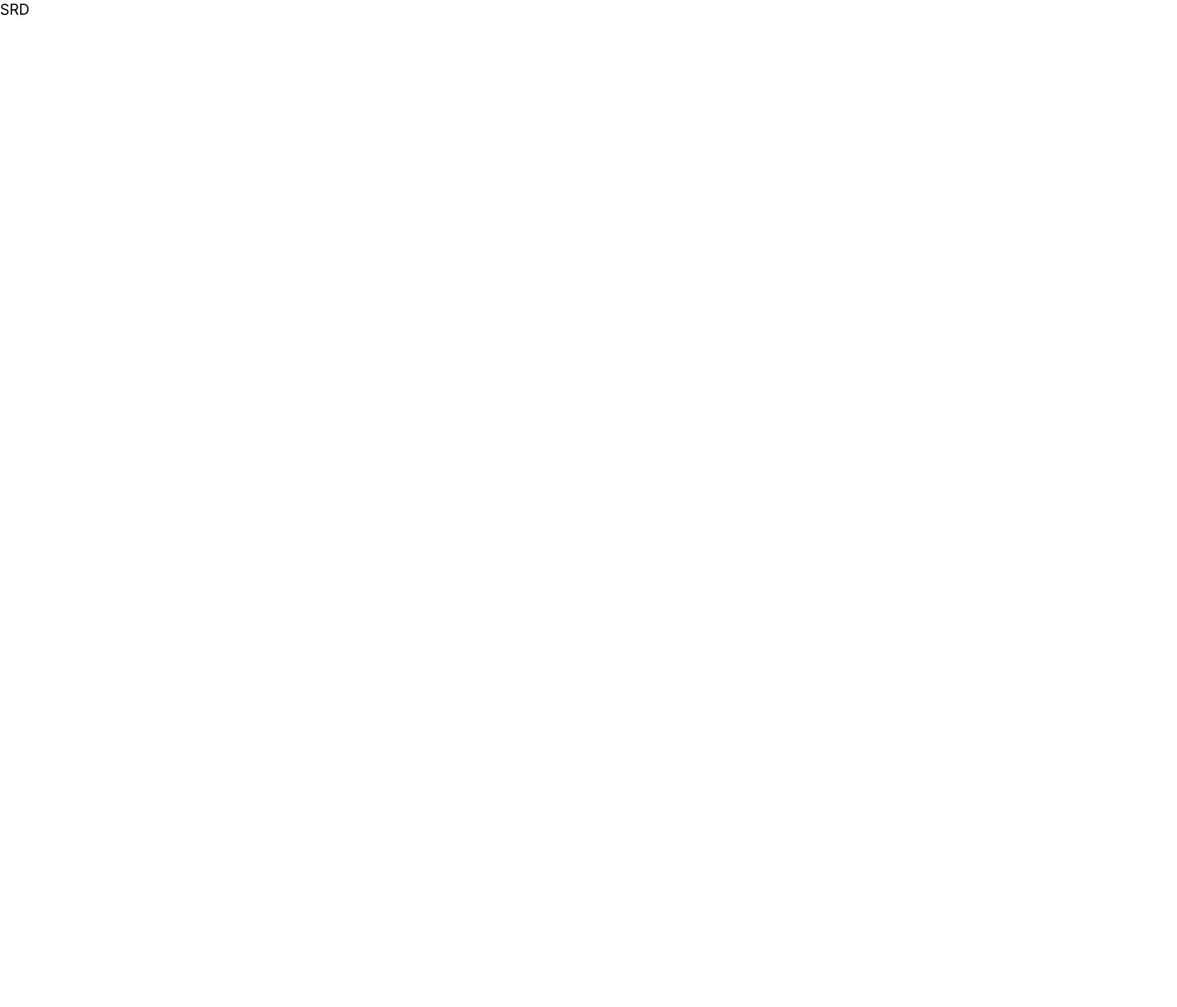
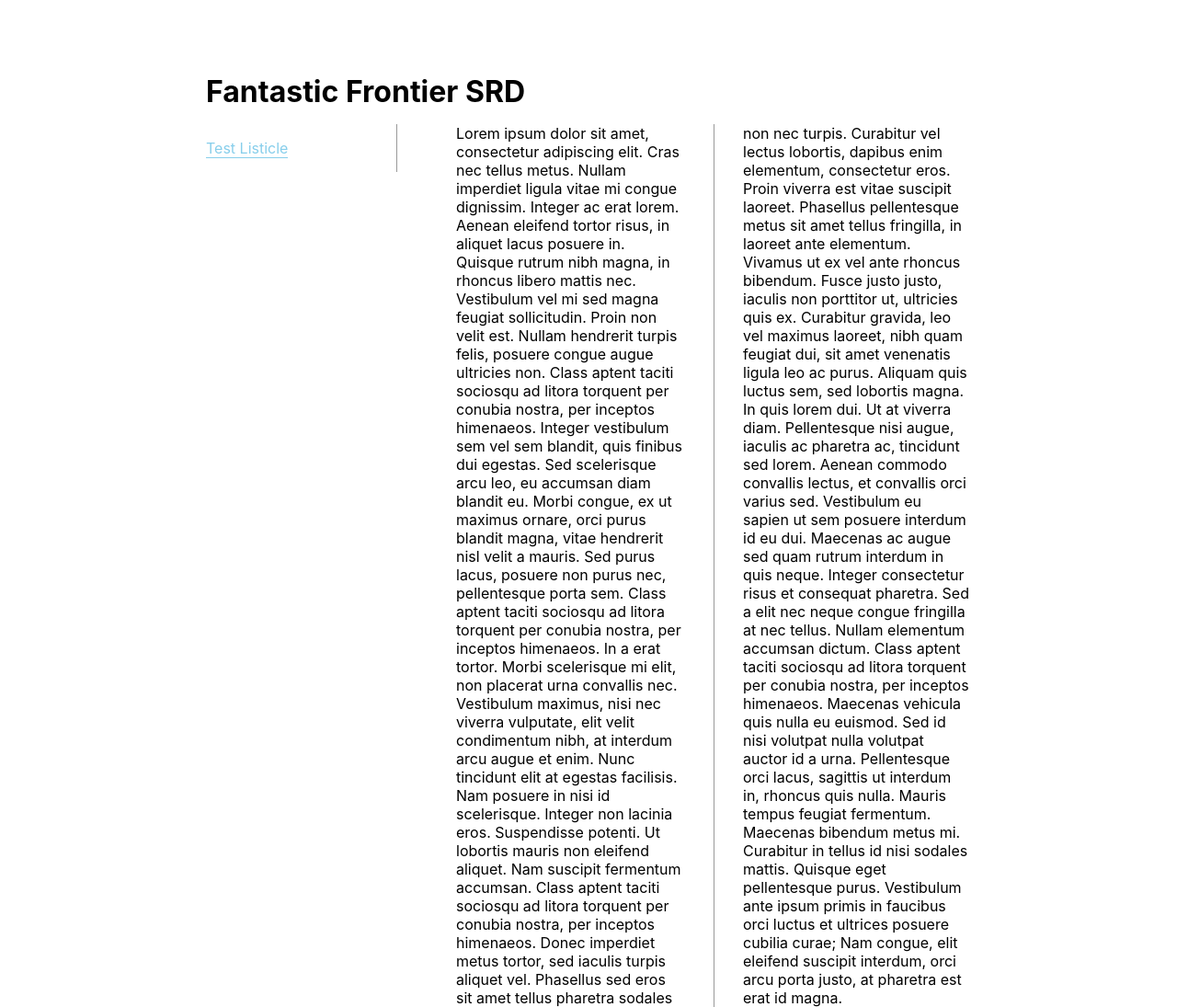
Before and after one commit to nordindutch/SRD, a Gatsby site: page / in a window 1280 px wide. Shown: the whole page at 92% size. Before the commit the page ends 800 px from the top, so only its background shows below. Built offline with nearby package versions, Linux system fonts and the light colour scheme; Gatsby itself is replaced by a stand-in of ours.

Commit message:
Basic Layout

```diff
--- a/gatsby-browser.js
+++ b/gatsby-browser.js
@@ -0,0 +1 @@
+import './src/styles/style.scss';
--- a/gatsby-config.js
+++ b/gatsby-config.js
@@ -6,5 +6,33 @@
 
 module.exports = {
   /* Your site config here */
-  plugins: [],
+  siteMetadata: {
+    title: `Fantastic Frontier SRD`
+  },
+  plugins: [`gatsby-plugin-sass`, {
+    resolve: `gatsby-source-filesystem`,
+    options: {
+      name: `src`,
+      path: `${__dirname}/src/`,
+    },
+  },  {
+    resolve: `gatsby-source-wordpress`,
+    options: {
+      /*
+       * The base URL of the WordPress site without the trailingslash and the protocol. This is required.
+       * Example : 'demo.wp-api.org' or 'www.example-site.com'
+       */
+      baseUrl: `fantasticfrontier.beatenpath.nl/dir/`,
+      // The protocol. This can be http or https.
+      protocol: `http`,
+      // Indicates whether the site is hosted on wordpress.com.
+      // If false, then the assumption is made that the site is self hosted.
+      // If true, then the plugin will source its content on wordpress.com using the JSON REST API V2.
+      // If your site is hosted on wordpress.org, then set this to false.
+      hostingWPCOM: false,
+      // If useACF is true, then the source plugin will try to import the WordPress ACF Plugin contents.
+      // This feature is untested for sites hosted on WordPress.com
+      useACF: true,
+    },
+  }],
 }
--- a/package.json
+++ b/package.json
@@ -15,6 +15,9 @@
     },
     "dependencies": {
         "gatsby": "^2.23.3",
+        "gatsby-plugin-sass": "^2.3.4",
+        "gatsby-source-filesystem": "^2.3.12",
+        "gatsby-source-wordpress": "^3.3.13",
         "node-sass": "^4.14.1",
         "react": "^16.12.0",
         "react-dom": "^16.12.0",
--- /dev/null
+++ b/src/components/content.js
@@ -0,0 +1,19 @@
+import React from "react"
+
+
+export default function Content() {
+
+  return (<div className="content-block">
+      Lorem ipsum dolor sit amet, consectetur adipiscing elit. Cras nec tellus metus. Nullam imperdiet ligula vitae mi congue dignissim. Integer ac erat lorem. Aenean eleifend tortor risus, in aliquet lacus posuere in. Quisque rutrum nibh magna, in rhoncus libero mattis nec. Vestibulum vel mi sed magna feugiat sollicitudin. Proin non velit est.
+
+Nullam hendrerit turpis felis, posuere congue augue ultricies non. Class aptent taciti sociosqu ad litora torquent per conubia nostra, per inceptos himenaeos. Integer vestibulum sem vel sem blandit, quis finibus dui egestas. Sed scelerisque arcu leo, eu accumsan diam blandit eu. Morbi congue, ex ut maximus ornare, orci purus blandit magna, vitae hendrerit nisl velit a mauris. Sed purus lacus, posuere non purus nec, pellentesque porta sem. Class aptent taciti sociosqu ad litora torquent per conubia nostra, per inceptos himenaeos. In a erat tortor.
+
+Morbi scelerisque mi elit, non placerat urna convallis nec. Vestibulum maximus, nisi nec viverra vulputate, elit velit condimentum nibh, at interdum arcu augue et enim. Nunc tincidunt elit at egestas facilisis. Nam posuere in nisi id scelerisque. Integer non lacinia eros. Suspendisse potenti. Ut lobortis mauris non eleifend aliquet. Nam suscipit fermentum accumsan.
+
+Class aptent taciti sociosqu ad litora torquent per conubia nostra, per inceptos himenaeos. Donec imperdiet metus tortor, sed iaculis turpis aliquet vel. Phasellus sed eros sit amet tellus pharetra sodales non nec turpis. Curabitur vel lectus lobortis, dapibus enim elementum, consectetur eros. Proin viverra est vitae suscipit laoreet. Phasellus pellentesque metus sit amet tellus fringilla, in laoreet ante elementum. Vivamus ut ex vel ante rhoncus bibendum. Fusce justo justo, iaculis non porttitor ut, ultricies quis ex. Curabitur gravida, leo vel maximus laoreet, nibh quam feugiat dui, sit amet venenatis ligula leo ac purus. Aliquam quis luctus sem, sed lobortis magna. In quis lorem dui. Ut at viverra diam. Pellentesque nisi augue, iaculis ac pharetra ac, tincidunt sed lorem. Aenean commodo convallis lectus, et convallis orci varius sed. Vestibulum eu sapien ut sem posuere interdum id eu dui. Maecenas ac augue sed quam rutrum interdum in quis neque.
+
+Integer consectetur risus et consequat pharetra. Sed a elit nec neque congue fringilla at nec tellus. Nullam elementum accumsan dictum. Class aptent taciti sociosqu ad litora torquent per conubia nostra, per inceptos himenaeos. Maecenas vehicula quis nulla eu euismod. Sed id nisi volutpat nulla volutpat auctor id a urna. Pellentesque orci lacus, sagittis ut interdum in, rhoncus quis nulla. Mauris tempus feugiat fermentum. Maecenas bibendum metus mi. Curabitur in tellus id nisi sodales mattis. Quisque eget pellentesque purus. Vestibulum ante ipsum primis in faucibus orci luctus et ultrices posuere cubilia curae; Nam congue, elit eleifend suscipit interdum, orci arcu porta justo, at pharetra est erat id magna.
+  </div>
+
+  )
+}
--- /dev/null
+++ b/src/components/header.js
@@ -0,0 +1,11 @@
+import React from "react"
+
+
+export default function Header(props) {
+
+  return (<div className="header-block">
+      <h1 >{props.setTitle}</h1>
+  </div>
+
+  )
+}
--- /dev/null
+++ b/src/components/layout.js
@@ -0,0 +1,11 @@
+import React from "react"
+import { Link } from "gatsby"
+
+
+export default function Layout({ children }) {
+  return (
+    <div className="grid-container">
+      {children}
+    </div>
+  )
+}
--- /dev/null
+++ b/src/components/sidebar.js
@@ -0,0 +1,15 @@
+import React from "react"
+
+
+export default function Sidebar() {
+
+  return (<div className="sidebar-block">
+      <ul>
+          <li>
+              <a href="https://www.nu.nl">Test Listicle</a>
+          </li>
+      </ul>
+  </div>
+
+  )
+}
--- a/src/pages/index.js
+++ b/src/pages/index.js
@@ -1,7 +1,27 @@
 import React from "react";
-import ReactDOM from 'react-dom';
-import '../styles/style.scss';
+import Layout from "../components/layout"
+import { graphql } from "gatsby"
+import Header from "../components/header";
+import Sidebar from "../components/sidebar";
+import Content from "../components/content";
 
-export default function Home() {
-    return <div > SRD </div>
+export default function Home({data}) {
+    return (<Layout>
+            <Header setTitle={data.site.siteMetadata.title}/>
+            <div className="content-container">
+                <Sidebar/>
+                <Content/>
+            </div>
+         </Layout>
+
+         )
 }
+export const query = graphql`
+  query {
+    site {
+      siteMetadata {
+        title
+      }
+    }
+  }
+`
--- a/src/styles/style.scss
+++ b/src/styles/style.scss
@@ -1,6 +1,19 @@
+$basePadding: 4rem;
+$baseBorder: 1px solid #999999;
 html {
     box-sizing: border-box;
-    height: 100%;}
+    min-height: 100vh;
+    padding-top: 0 !important;
+    -webkit-box-sizing: border-box;
+            box-sizing: border-box;
+  }
+  *,
+  *:before,
+  *:after {
+    -webkit-box-sizing: inherit;
+            box-sizing: inherit;
+  }
+
 body {
     margin: 0;
     padding: 0;
@@ -10,4 +23,49 @@ body {
       sans-serif;
     -webkit-font-smoothing: antialiased;
     -moz-osx-font-smoothing: grayscale;
+    min-height: 100vh;
   }
+  .grid-container{
+    padding: 10vh 17.5vw;
+    width: 100%;
+    min-height: 100vh;
+    position: relative;
+    display: block;
+    .header-block{
+      padding-bottom: 1rem;
+      h1{
+        margin: 0;
+      }
+    }
+    .content-container{
+      display: flex;
+      .sidebar-block{
+        width: 25%;
+        border-right: $baseBorder;
+        padding-right: $basePadding;
+        height: fit-content;
+        ul{
+          padding: 0;
+          li{
+            list-style: none;
+            a{
+              color: skyblue;
+              text-decoration: none;
+              border-bottom: 1px solid skyblue;
+              &:hover{
+                opacity: 0.5;
+              }
+            }
+          }
+        }
+      }
+      .content-block{
+        width: 75%;
+        height: fit-content;
+        padding-left: $basePadding;
+        column-count: 2;
+        column-rule: $baseBorder;
+        column-gap: $basePadding;
+      }
+    }
+  }
```
Also changed, not shown: 1 other file.
